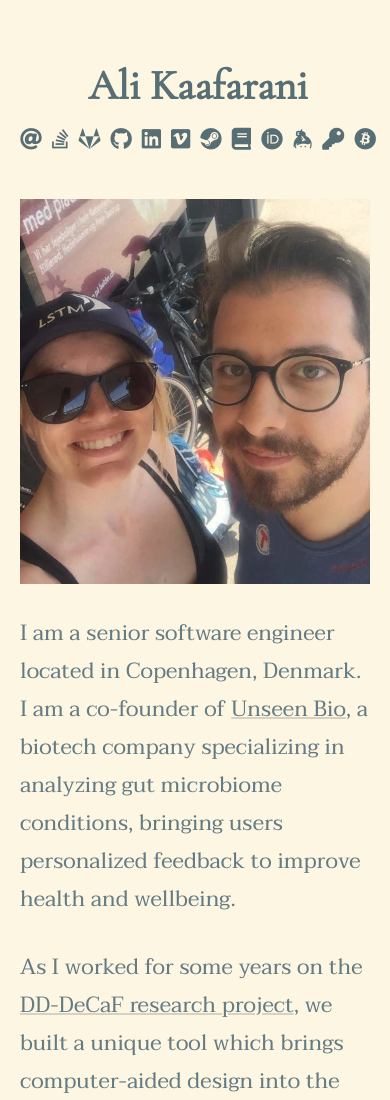
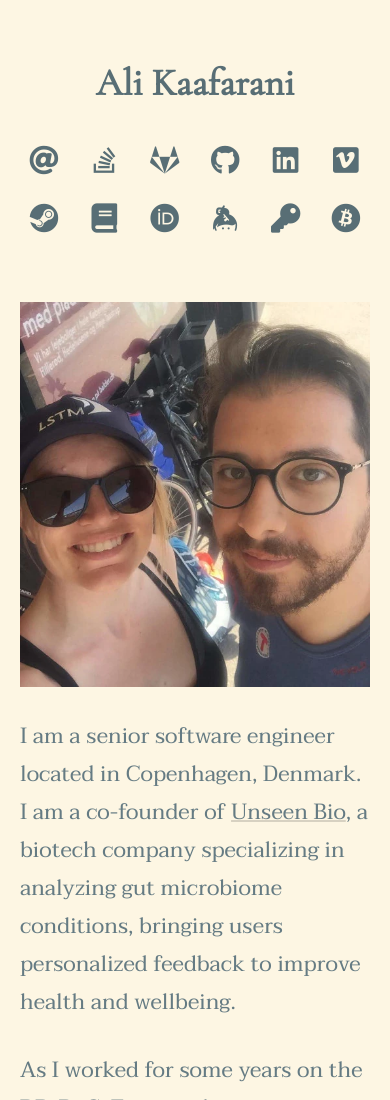
Before and after one commit to kvikshaug/kvikshaug.no, a plain HTML site: page html/index.html in a window 390 px wide. Shown: the top 1100 px of the page. Drawn offline with nearby package versions, Linux system fonts and the light colour scheme; files that its build step writes are made by us from their sources; files whose address does not match are found by name.

Commit message:
Increase tap target size

```diff
--- a/assets/sass/_content_responsive.scss
+++ b/assets/sass/_content_responsive.scss
@@ -14,7 +14,29 @@
 @media (max-width: 575px) {
   header {
     .links {
+      display: flex;
+      flex-wrap: wrap;
+      justify-content: space-between;
+      row-gap: 10px;
       column-gap: 10px;
+      margin: 20px 0;
+
+      a {
+        display: flex;
+        justify-content: center;
+        align-items: center;
+        // 48px represents a minimum tap target size
+        min-width: 48px;
+        min-height: 48px;
+        text-decoration: none;
+
+        i {
+          // .fa-lg
+          font-size: 1.33333em;
+          line-height: 0.75em;
+          vertical-align: -0.0667em;
+        }
+      }
     }
   }
 
--- a/assets/sass/_design_responsive.scss
+++ b/assets/sass/_design_responsive.scss
@@ -5,4 +5,8 @@
     padding: 0 20px;
     max-width: none;
   }
+
+  h1 {
+    font-size: 38px;
+  }
 }
```
